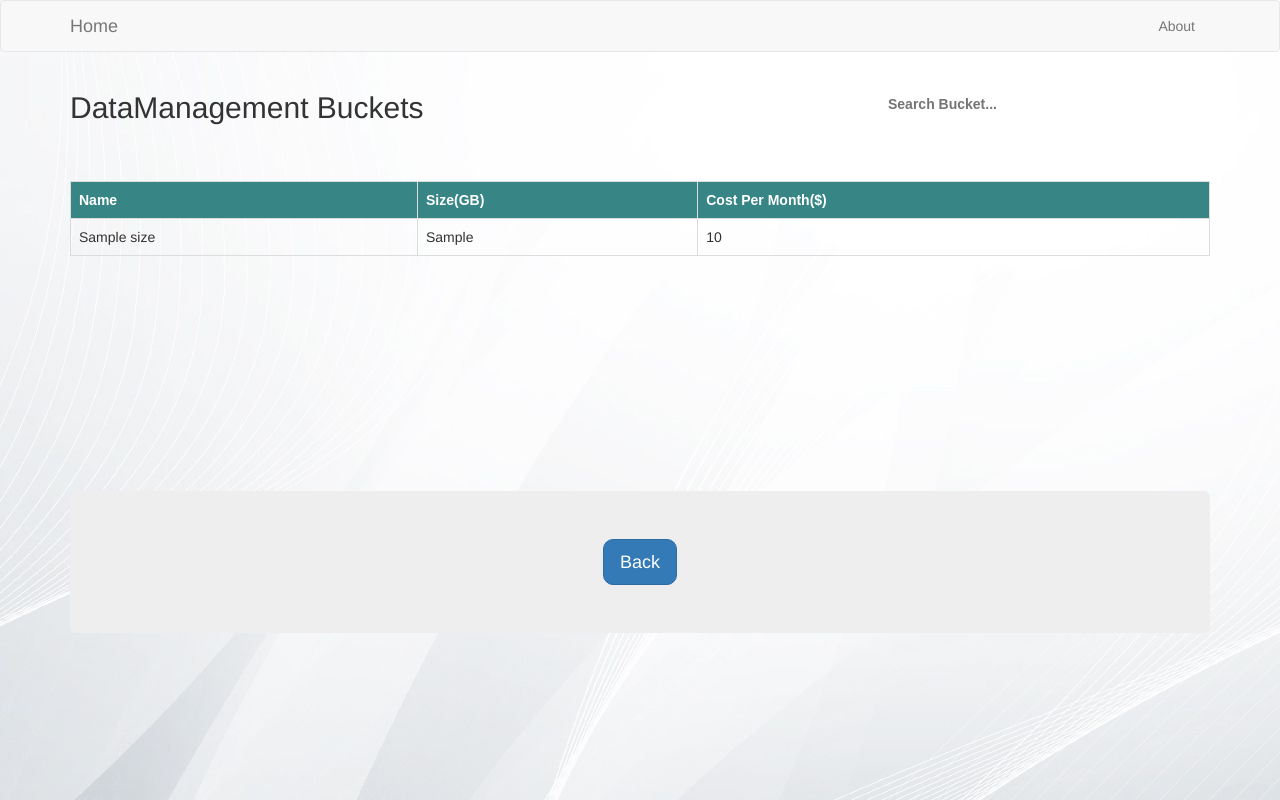
After one commit to AA047267/s3-cost-dashboard-flask, a Flask app: page /dm in a window 1280 px wide. The commit adds this page. Run offline with Flask 2, Linux system fonts and the light colour scheme; tables that the repository leaves empty or names only in its code hold one stand-in row (values such as "Sample post"); some libraries are stand-ins or nearby versions.

Commit message:
Added files for team specific fetch

```diff
--- a/app.py
+++ b/app.py
@@ -35,6 +35,14 @@ def all_buckets():
     return render_template('all_buckets.html', rows = rows)
     cur.close()
 
+@app.route('/dm')
+def dm_buckets():
+    cur = mysql.connection.cursor()
+    result = cur.execute("SELECT * FROM dm_bucket_size")
+    rows = cur.fetchall()
+    return render_template('dm_buckets.html', rows = rows)
+    cur.close()
+
 @app.route("/fetch_bucket", methods=["GET", "POST"])
 def fetch_bucket_info():
     if request.method == "POST":
@@ -45,6 +53,16 @@ def fetch_bucket_info():
         one_bucket = cur.fetchone()
         return render_template("bucket_search.html", one_bucket=one_bucket)
 
+@app.route("/fetch_dm_bucket", methods=["GET", "POST"])
+def fetch_dm_bucket_info():
+    if request.method == "POST":
+        name = request.form["name"]
+        print(name)
+        cur = mysql.connection.cursor()
+        fetch = cur.execute("SELECT * FROM dm_bucket_size WHERE name = %s", [name])
+        one_bucket = cur.fetchone()
+        return render_template("bucket_search.html", one_bucket=one_bucket)
+
 
 if __name__ == '__main__':
     app.run(debug=True)
--- a/templates/categories.html
+++ b/templates/categories.html
@@ -28,7 +28,7 @@
     <a href="/devops" class="btn btn-primary btn-lg">DevOps</a>
     <a href="/platform" class="btn btn-primary btn-lg">Platform</a>
     <a href="/processing" class="btn btn-primary btn-lg">Processing</a>
-    <a href="/jarvis" class="btn btn-primary btn-lg">Jarvis</a>
+    <a href="/dm" class="btn btn-primary btn-lg">DataManagement</a>
   </div>
 
 
--- /dev/null
+++ b/templates/dm_buckets.html
@@ -0,0 +1,88 @@
+{% extends 'layout.html' %}
+
+{% block body %}
+
+  <style>
+    .my-custom-scrollbar {
+      position: relative;
+      height: 250px;
+      overflow: auto;
+      margin-top: 5%;
+    }
+    .table-wrapper-scroll-y {
+      display: block;
+    }
+    .table-wrapper-scroll-y .table th {
+      background-color: rgb(55, 133, 133);
+      color: white;
+      font-family: Arial, Helvetica, sans-serif;
+    }
+    .jumbotron .btn {
+      border-radius: 10px;
+    }
+
+    .jumbotron .btn:hover {
+      font-size: 150%;
+    }
+
+    input[type=text] {
+      width: 30%;
+      color: black;
+      padding: 14px 20px;
+      margin: 8px 0;
+      margin-left: 70%;
+      border: black;
+      border-radius: 10px;
+      font-family: Arial, Helvetica, sans-serif;
+      font-size: 100%;
+      font-weight: bold;
+    }
+
+    .header {
+      margin-top: -65px;
+    }
+
+
+
+
+
+  </style>
+
+
+
+  <div class="input-search">
+    <form action =  "/fetch_dm_bucket" method="post">
+        <input type=text name="name" placeholder="Search Bucket...">
+    </form>
+  </div>
+
+  <div class="header">
+    <h2>DataManagement Buckets</h2>
+  </div>
+
+
+  <div class="table-wrapper-scroll-y my-custom-scrollbar">
+    <table class="table table-bordered table-striped mb-0">
+      <tr>
+        <th>Name</th>
+        <th>Size(GB)</th>
+        <th>Cost Per Month($)</th>
+      </tr>
+      {% for row in rows %}
+        <tr>
+          <td>{{row.name}}</td>
+          <td>{{row.size}}</td>
+          <td>{{row.cost}}</td>
+        </tr>
+      {% endfor %}
+    </table>
+  </div>
+
+  <br><br><br>
+
+  <div class="jumbotron text-center">
+    <a href="/categories" class="btn btn-primary btn-lg">Back</a>
+  </div>
+
+
+{% endblock %}
```
Also changed, not shown: dm-bucket-insert-to-db.py (added, +49 -0 lines).
